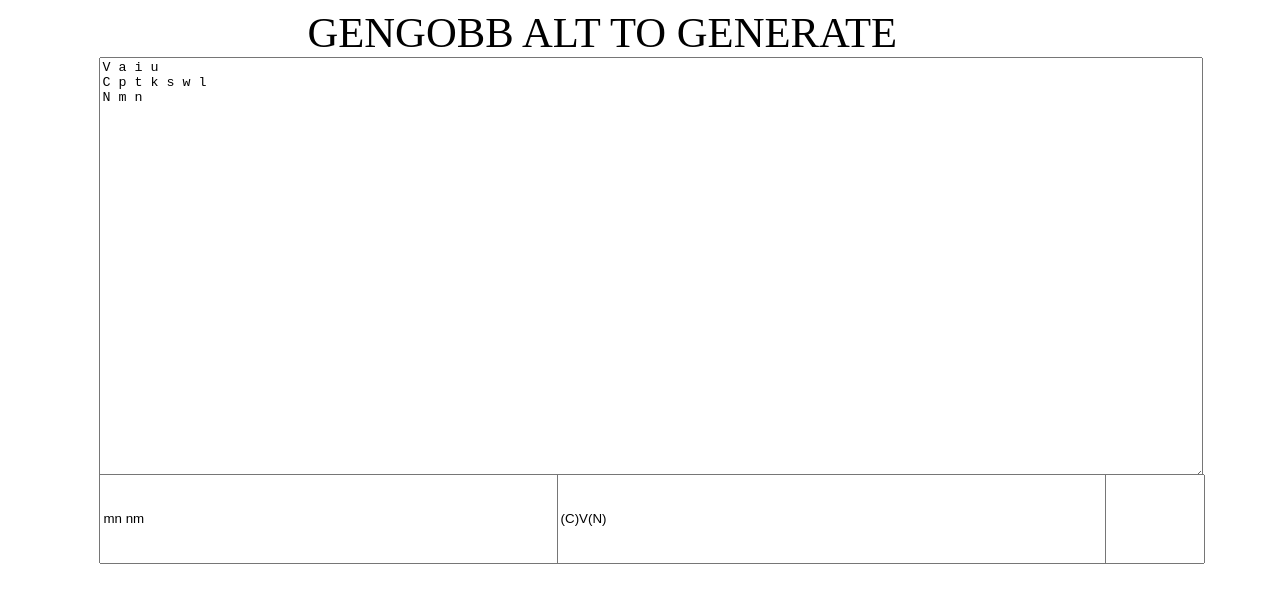
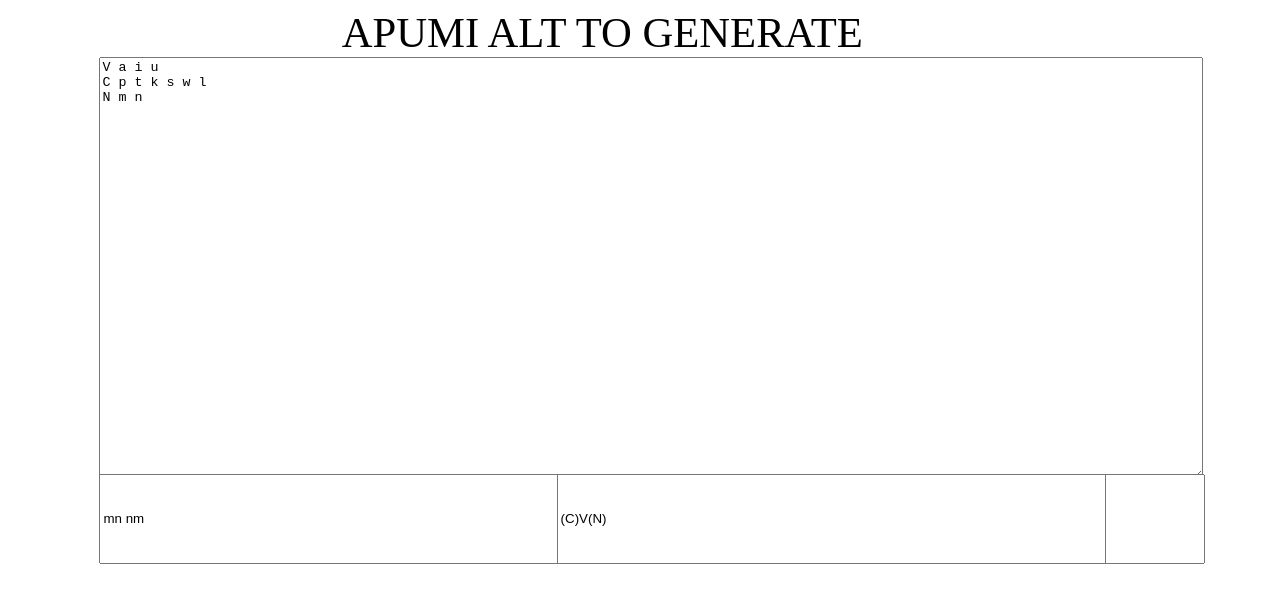
Before and after one commit to codycodesinschool2/WORDGEN, a plain HTML site: page index.html in a window 1280 px wide. Drawn offline with Linux system fonts and the light colour scheme.

Commit message:
Update index.html

```diff
--- a/index.html
+++ b/index.html
@@ -4,12 +4,12 @@
     <meta charset="UTF-8">
     <meta name="viewport" content="width=device-width, initial-scale=1.0">
     <link rel="stylesheet" href="style.css">
-    <title>gengoBB</title>
+    <title>APUMI</title>
 </head>
 <body>
     <script src="index.js" defer></script>
     <div class="outline">
-        <div class="title">GENGOBB ALT TO GENERATE</div>
+        <div class="title">APUMI ALT TO GENERATE</div>
         <div class="sounds">
             <textarea class="phonemes">V a i u
 C p t k s w l
```
